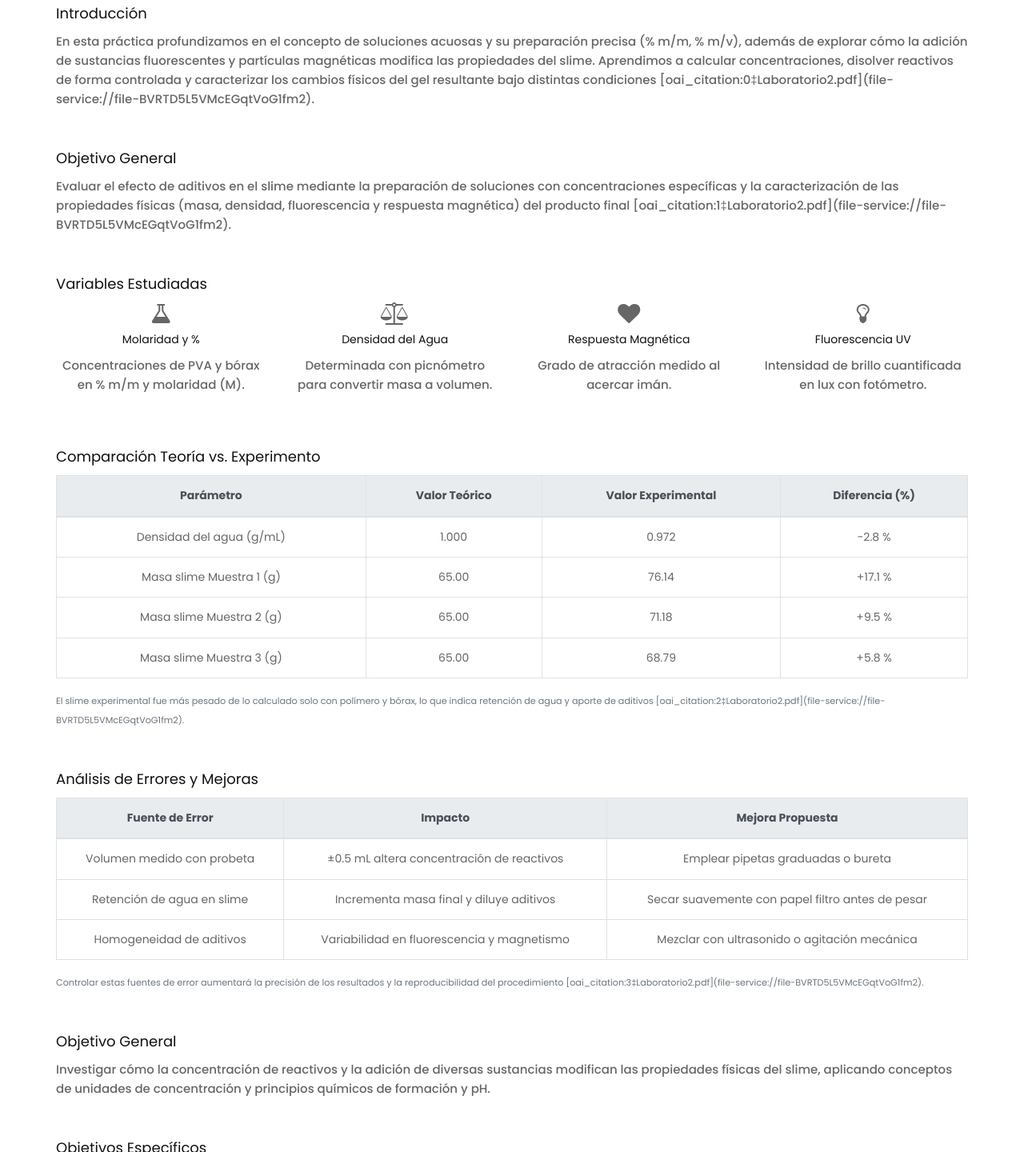
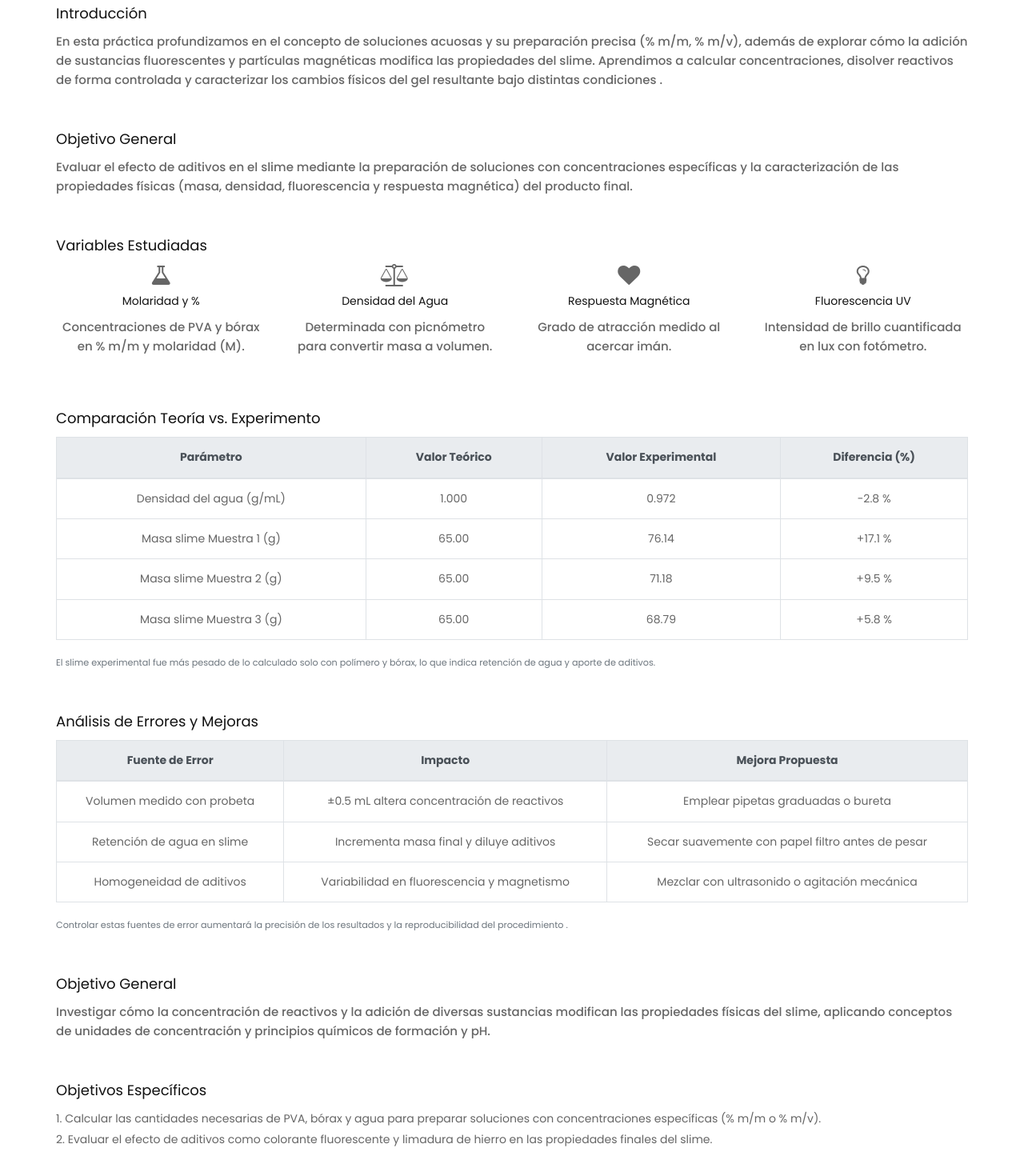
Before and after one commit to OferTrabajo/Slimelab, a plain HTML site: page lab2.html in a window 1280 px wide. Shown: the part 346-1786 px from the top of the page at 80% size. Drawn offline with nearby package versions, Linux system fonts and the light colour scheme; a web font is replaced by a local one.

Commit message:
Add files via upload

```diff
--- a/lab2.html
+++ b/lab2.html
@@ -108,8 +108,7 @@
             adición de sustancias fluorescentes y partículas magnéticas modifica
             las propiedades del slime. Aprendimos a calcular concentraciones,
             disolver reactivos de forma controlada y caracterizar los cambios
-            físicos del gel resultante bajo distintas condiciones
-            [oai_citation:0‡Laboratorio2.pdf](file-service://file-BVRTD5L5VMcEGqtVoG1fm2).
+            físicos del gel resultante bajo distintas condiciones .
           </p>
         </div>
 
@@ -120,8 +119,7 @@
             Evaluar el efecto de aditivos en el slime mediante la preparación de
             soluciones con concentraciones específicas y la caracterización de
             las propiedades físicas (masa, densidad, fluorescencia y respuesta
-            magnética) del producto final
-            [oai_citation:1‡Laboratorio2.pdf](file-service://file-BVRTD5L5VMcEGqtVoG1fm2).
+            magnética) del producto final.
           </p>
         </div>
 
@@ -196,8 +194,7 @@
           <p class="small text-muted">
             El slime experimental fue más pesado de lo calculado solo con
             polímero y bórax, lo que indica retención de agua y aporte de
-            aditivos
-            [oai_citation:2‡Laboratorio2.pdf](file-service://file-BVRTD5L5VMcEGqtVoG1fm2).
+            aditivos.
           </p>
         </div>
 
@@ -234,8 +231,7 @@
           </div>
           <p class="small text-muted">
             Controlar estas fuentes de error aumentará la precisión de los
-            resultados y la reproducibilidad del procedimiento
-            [oai_citation:3‡Laboratorio2.pdf](file-service://file-BVRTD5L5VMcEGqtVoG1fm2).
+            resultados y la reproducibilidad del procedimiento .
           </p>
         </div>
         <!-- Objetivo General -->
```
